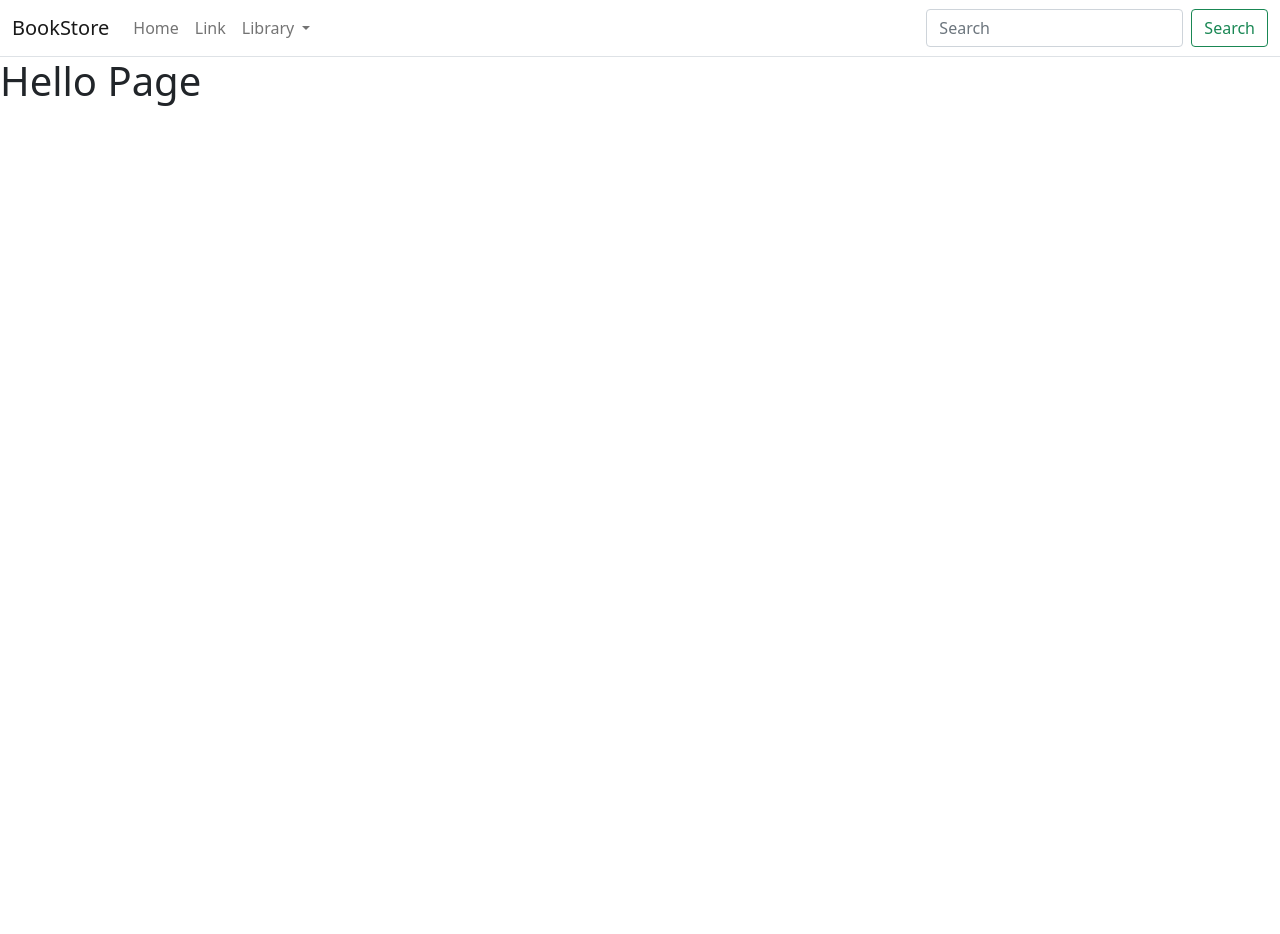
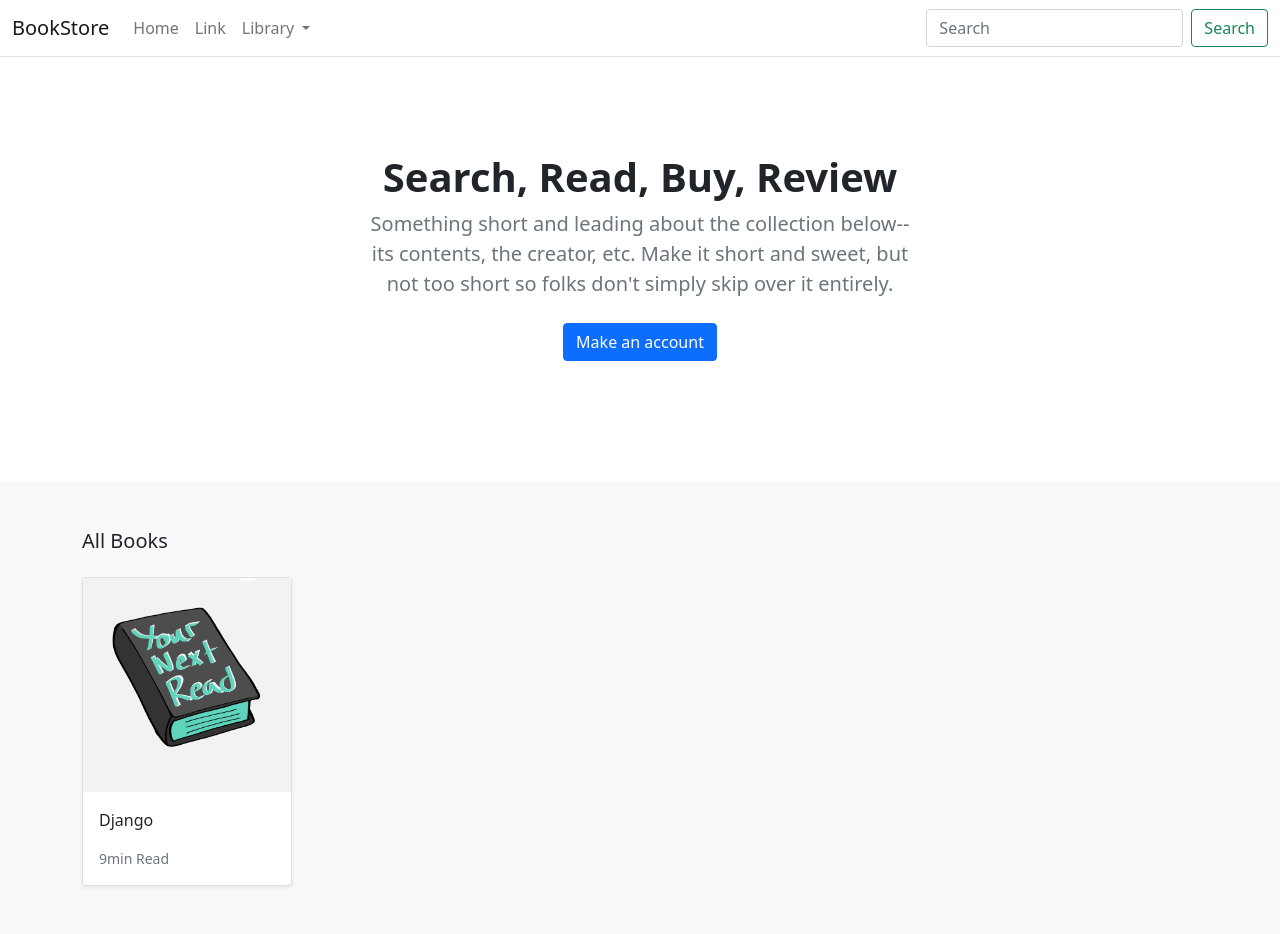
Before and after one commit to trigg8/Ecommerce, a Django app: page / in a window 1280 px wide. Before the commit the page ends 106 px from the top, so only its background shows below. Run offline with Django 4.2, Linux system fonts and the light colour scheme; data comes from the database, SQL or seed files in the repository; some libraries are stand-ins or nearby versions.

Commit message:
Home Page setup

```diff
--- a/core/settings.py
+++ b/core/settings.py
@@ -52,6 +52,7 @@ TEMPLATES = [
                 'django.template.context_processors.request',
                 'django.contrib.auth.context_processors.auth',
                 'django.contrib.messages.context_processors.messages',
+                'store.views.categories',
             ],
         },
     },
--- a/store/views.py
+++ b/store/views.py
@@ -2,6 +2,9 @@ from django.shortcuts import render
 from .models import Category, Product
 
 
+def categories(request):
+    return {"categories": Category.objects.all()}
+
 def all_products(request):
     products = Product.objects.all()
     return render(request, 'store/home.html', {'products': products })
--- a/templates/store/base.html
+++ b/templates/store/base.html
@@ -41,8 +41,8 @@
                             <ul class="dropdown-menu" aria-labelledby="navbarDropdown">
                                 <li><a class="dropdown-item" href="#">All</a></li>
                                 {% for c in categories %}
-                                <li class="selected">
-                                    <a class="dropdown-item" href="{{ c.get_absolute_url }}">{{ c.name|title }}</a>
+                                <li>
+                                    <a href="" class="dropdown-item">{{ c.name|title }}</a>
                                 </li>
                                 {% endfor %}
                             </ul>
--- a/templates/store/home.html
+++ b/templates/store/home.html
@@ -6,5 +6,54 @@
 {% endblock %}
 
 {% block content %}
-    <h1>Hello Page</h1>
+
+<section class="py-5 text-center container">
+    <div class="row py-lg-5">
+        <div class="col-lg-6 col-md-8 mx-auto">
+            <h1 class="h1 fw-bold">
+                Search, Read, Buy, Review
+            </h1>
+            <p class="lead text-muted">
+                Something short and leading about the collection below--its contents, the creator, etc. Make it short and sweet, but not too short so folks don't simply skip over it entirely.
+            </p>
+            <p>
+                <a href="#" class="btn btn-primary my-2">
+                    Make an account
+                </a>
+            </p>
+        </div>
+    </div>
+</section>
+
+<div class="album py-5 bg-light">
+    <div class="container">
+
+        <div class="pb-3 h5">
+            All Books
+        </div>
+        <div class="row row-cols-1 row-cols-sm-2 row-cols-md-5 g-3">
+
+            {% for product in products %}
+                <div class="col">
+                    <div class="card shadow-sm">
+                        <img src="{{ product.image.url }}" alt="Responsive Image" class="img-fluid">
+                        <div class="card-body">
+                            <p class="card-text">
+                                <a href="#" class="text-dark text-decoration-none">{{ product.title }}</a>
+                            </p>
+                            <div class="d-flex justify-content-between align-items-center">
+                                <small class="text-muted">
+                                    9min Read
+                                </small>
+                            </div>
+                        </div>
+                    </div>
+                </div>
+            {% endfor %}
+
+        </div>
+
+    </div>
+</div>
+
 {% endblock %}
```
